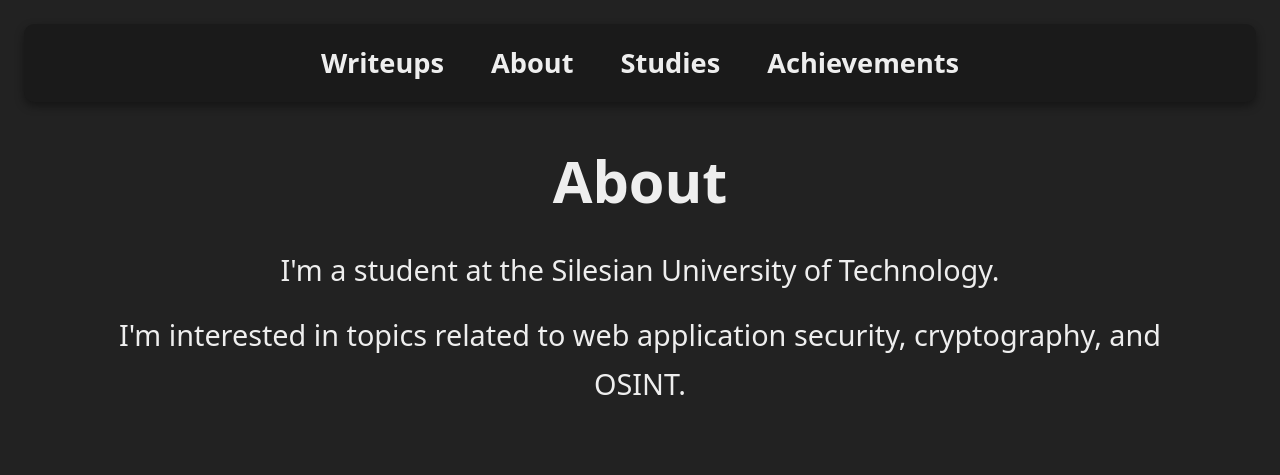
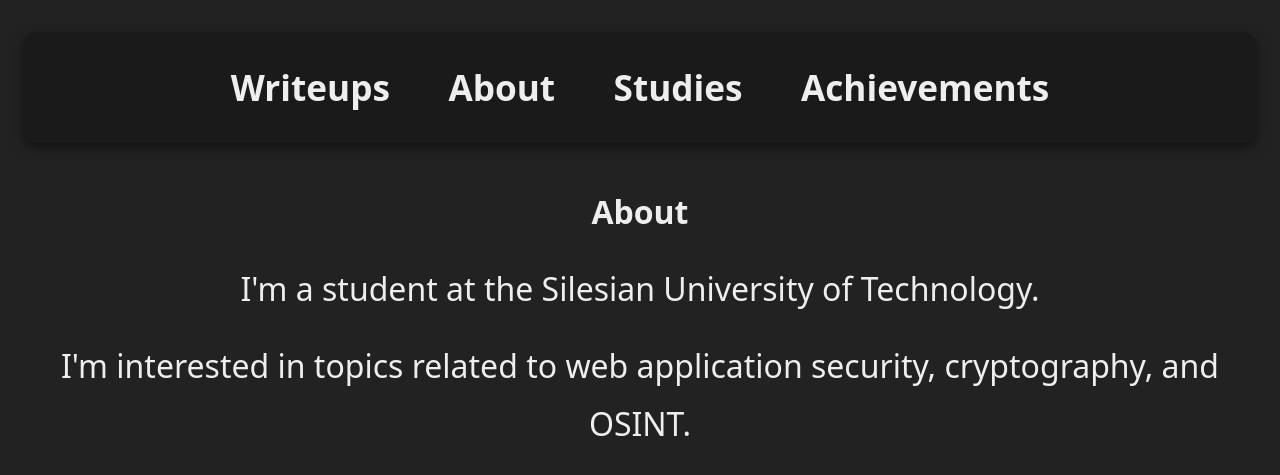
Before and after one commit to mrb3d1/mrb3d1.github.io, a Jekyll site: the page built from index.md, in a window 1280 px wide. Shown: the top 475 px of the page. Built offline with Jekyll 4.4.1, drawn with Linux system fonts in a browser that asks for light colours.

Commit message:
Update style.css

```diff
--- a/assets/style.css
+++ b/assets/style.css
@@ -2,9 +2,9 @@ body {
   background-color: #222;
   color: #eee;
   font-family: system-ui, sans-serif;
-  font-size: clamp(1.2rem, 3vw, 1.8rem);
-  line-height: 1.7;
-  padding: 1.5rem;
+  font-size: clamp(1.4rem, 4vw, 2rem);
+  line-height: 1.8;
+  padding: 2rem 1.5rem;
   margin: 0;
 }
 
@@ -13,6 +13,7 @@ a {
   text-decoration: none;
   font-weight: bold;
   transition: color 0.3s ease, text-shadow 0.3s ease;
+  font-size: inherit;
 }
 
 a:hover {
@@ -26,17 +27,17 @@ a:hover {
   justify-content: center;
   align-items: center;
   flex-wrap: wrap;
-  gap: 15px;
-  font-size: clamp(1.2rem, 3vw, 1.7rem);
-  margin-bottom: 30px;
+  gap: 20px;
+  font-size: clamp(1.5rem, 4vw, 2.2rem);
+  margin-bottom: 40px;
   background-color: #1a1a1a;
-  padding: 1rem;
-  border-radius: 10px;
-  box-shadow: 0 4px 10px rgba(0, 0, 0, 0.4);
+  padding: 1.5rem 1rem;
+  border-radius: 12px;
+  box-shadow: 0 4px 12px rgba(0, 0, 0, 0.5);
 }
 
 .nav-menu a {
-  padding: 0.5rem 1rem;
+  padding: 0.6rem 1.2rem;
   color: #eee;
 }
 
@@ -46,20 +47,21 @@ a:hover {
 
 h1, p {
   text-align: center;
-  margin: 1rem auto;
-  max-width: 90%;
+  margin: 1.2rem auto;
+  max-width: 95%;
+  font-size: inherit;
 }
 
 @media (max-width: 480px) {
   body {
-    font-size: 1.3rem;
-    padding: 1rem;
+    font-size: 1.5rem;
+    padding: 1.2rem;
   }
 
   .nav-menu {
     flex-direction: column;
-    gap: 10px;
-    font-size: 1.3rem;
-    padding: 0.8rem;
+    gap: 15px;
+    font-size: 1.6rem;
+    padding: 1rem;
   }
 }
```
